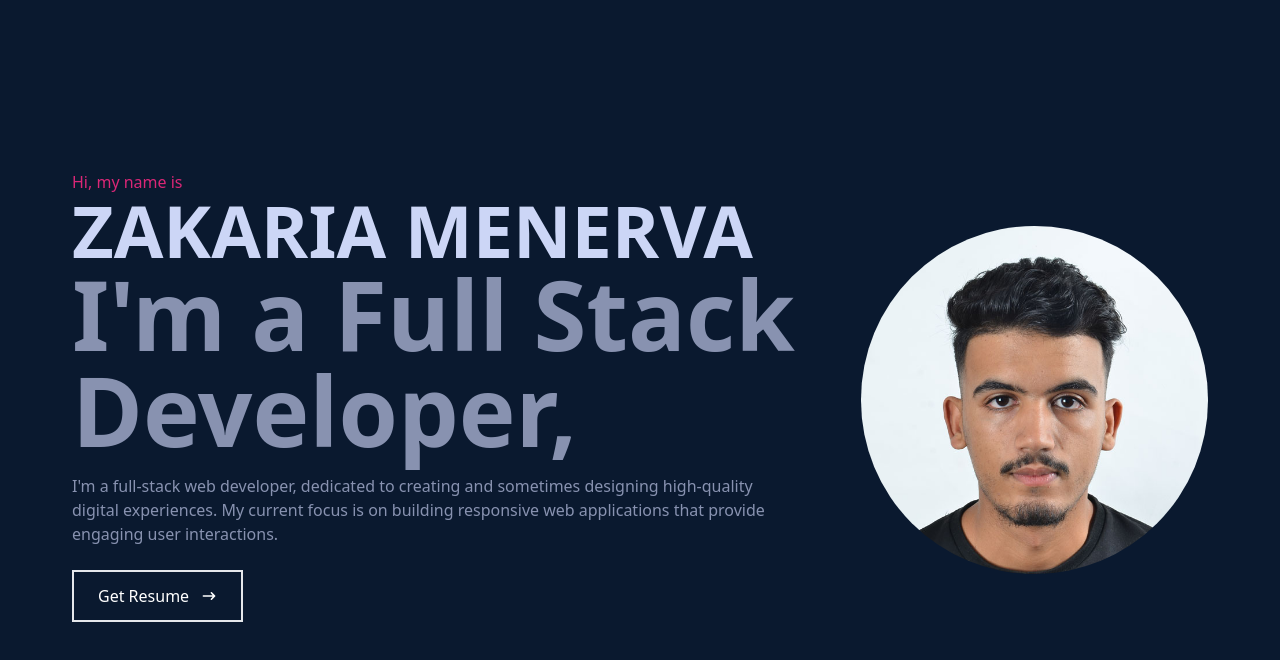
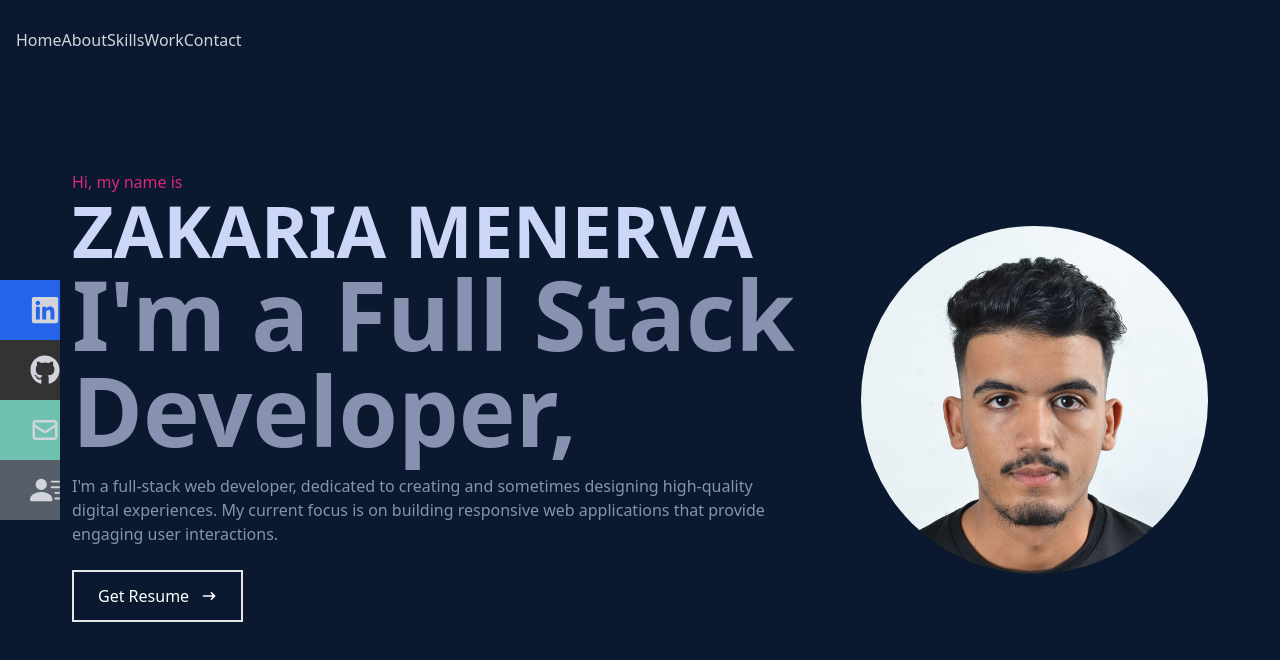
Before and after one commit to zakariamenerva/Portfolio, a React (Create React App) app: page / in a window 1280 px wide. Shown: the top 660 px of the page. Built offline with nearby package versions, Linux system fonts and the light colour scheme.

Commit message:
modified

```diff
--- a/package.json
+++ b/package.json
@@ -10,6 +10,7 @@
     "react-dom": "^18.3.1",
     "react-icons": "^5.3.0",
     "react-scripts": "5.0.1",
+    "react-scroll": "^1.9.0",
     "web-vitals": "^2.1.4"
   },
   "scripts": {
--- a/src/App.js
+++ b/src/App.js
@@ -1,10 +1,11 @@
 
 import Home from "./components/Home";
-
+import Navbar from "./components/Navbar";
 
 function App() {
   return (
     <div>
+      <Navbar/>
       <Home />
     </div>
   );
--- a/src/components/Navbar.jsx
+++ b/src/components/Navbar.jsx
@@ -17,9 +17,7 @@ const Navbar = () => {
 
   return (
     <div className="fixed w-full h-[80px] flex justify-between items-center px-4 bg-[#0a192f] text-gray-300">
-      <div>
 
-      </div>
       {/* Menu */}
       <ul className="hidden md:flex">
         <li>
```
Also changed, not shown: 1 other file (tests, documents, lock files or other folders).
